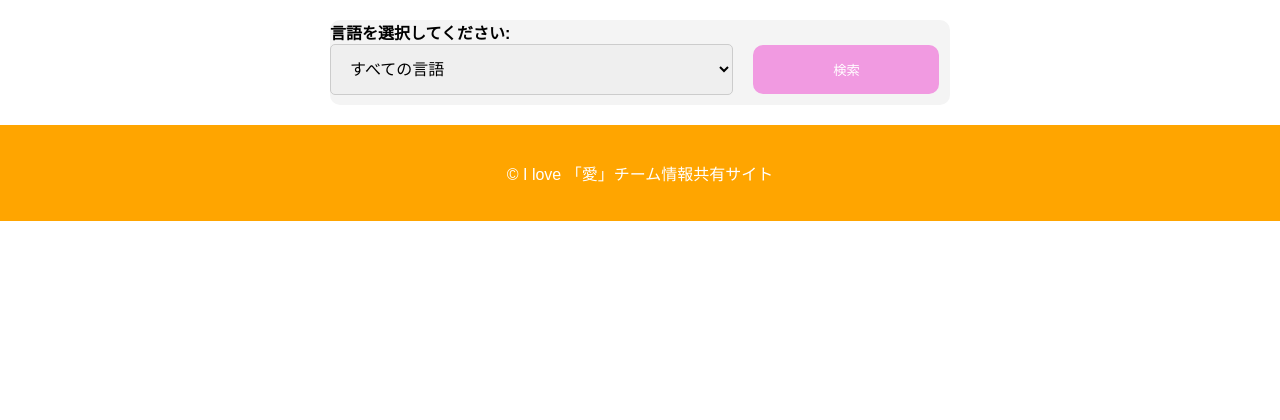
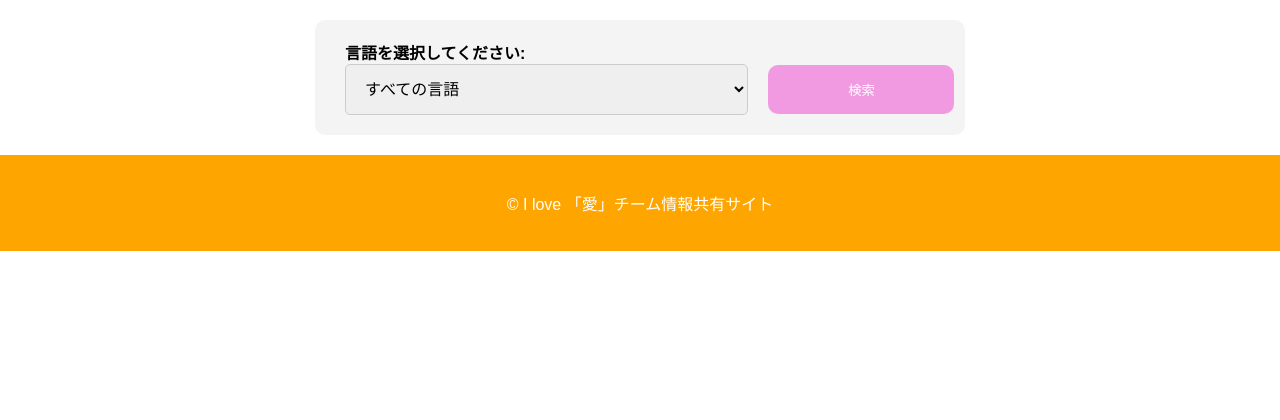
Before and after one commit to Misetsu/PB1, a PHP site: page / in a window 1280 px wide. Shown: the part 100-520 px from the top of the page. Run offline with PHP 8.4, Linux system fonts and the light colour scheme; data that the repository does not hold is empty.

Commit message:
sort css

```diff
--- a/styles.css
+++ b/styles.css
@@ -57,7 +57,7 @@ form {
     text-align: left;
 }
 
-.form-groupa{
+.form-groupa {
     max-width: 600px;
     margin: 20px auto;
     background: #fbe9aa;
@@ -116,6 +116,9 @@ button[type="submit"]:hover {
     border-radius: 10px;
     width: 50%;
     margin: 0px auto;
+    padding-left: 30px;
+    padding-top: 20px;
+    padding-bottom: 10px;
 }
 
 .sort input[type="submit"] {
```
